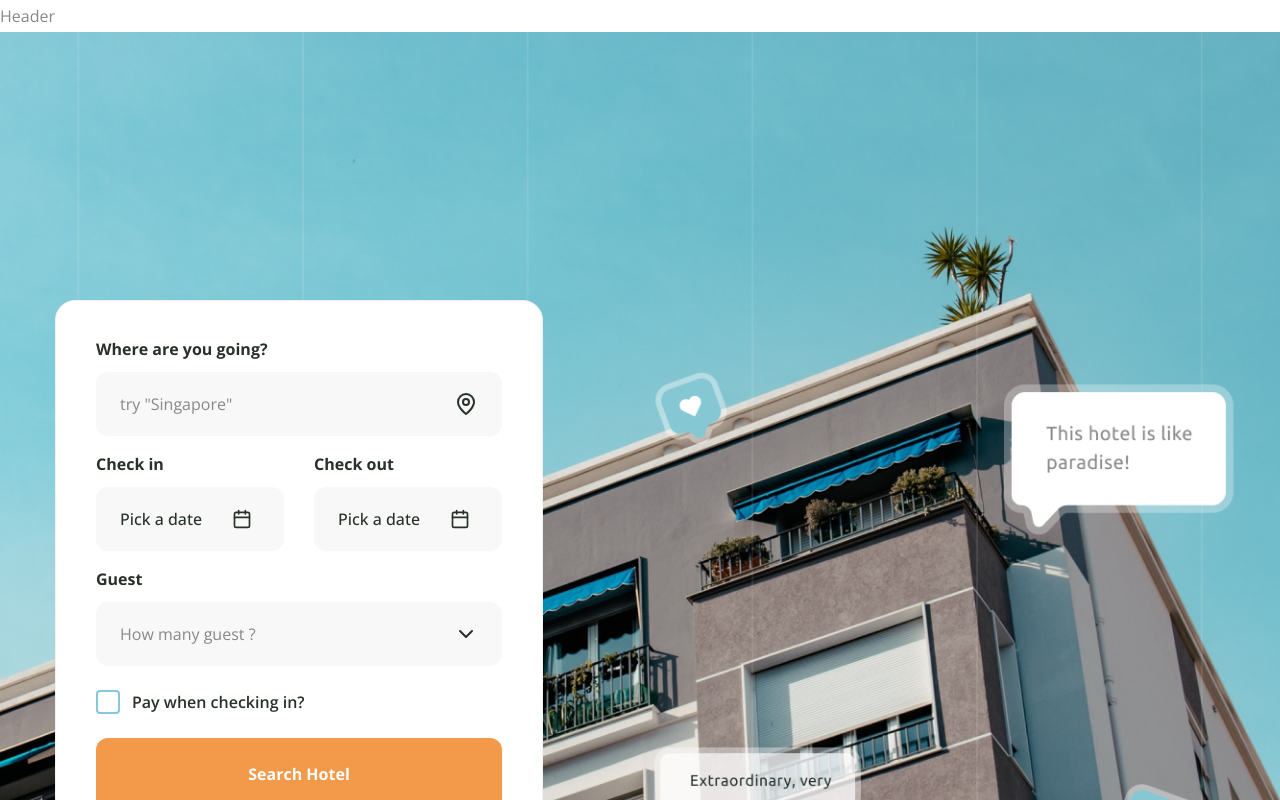
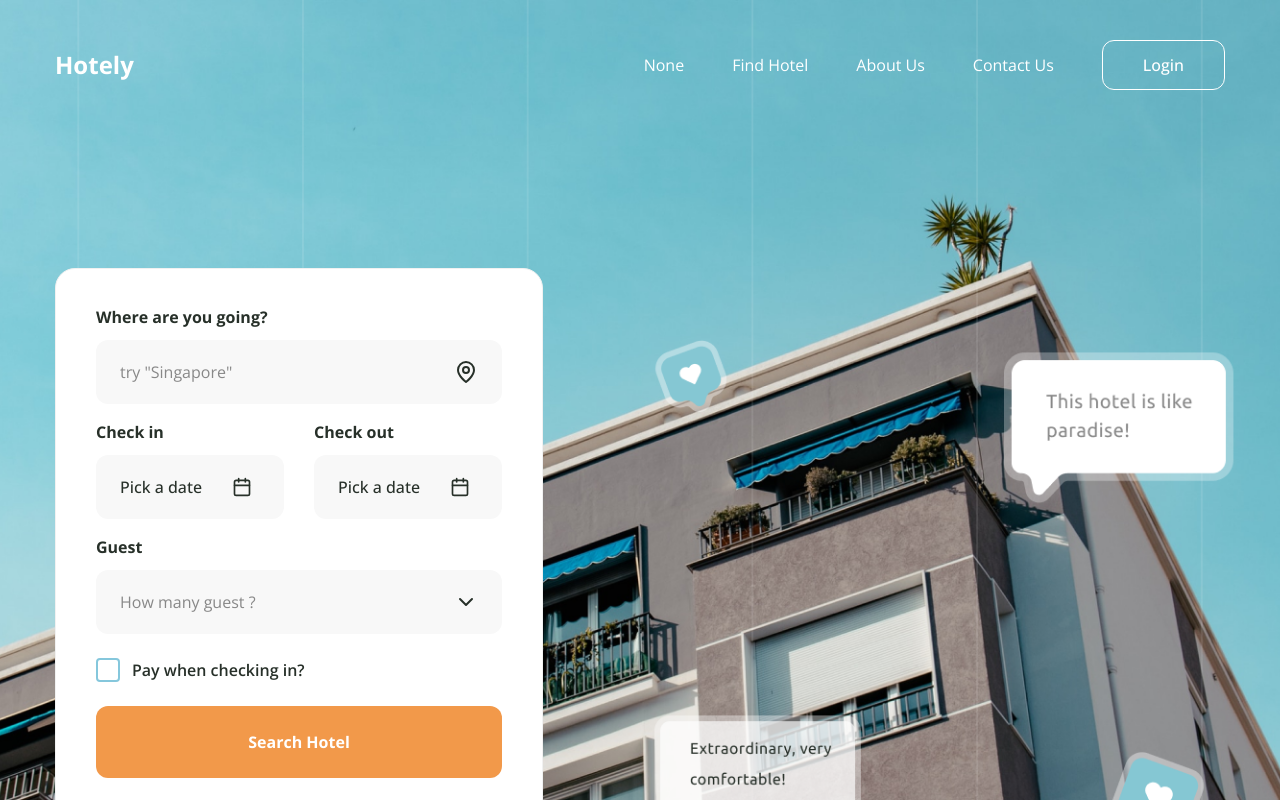
Before and after one commit to nguyenquangcr/Greenpure-home, a Next.js app: page / in a window 1280 px wide. Shown: the top 800 px of the page. Built offline with nearby package versions, Linux system fonts and the light colour scheme.

Commit message:
Feature UI Header, Nav, MobileNav, Socials

```diff
--- a/components/Header.jsx
+++ b/components/Header.jsx
@@ -1,9 +1,38 @@
-import React from 'react'
+import Link from "next/link";
+import { Button } from "./ui/button";
+import MobileNav from "./MobileNav";
+import Nav from "./Nav";
 
 const Header = () => {
   return (
-    <div>Header</div>
-  )
-}
+    <header className="absolute w-full max-w-[1440px] py-8 xl:py-10 h-full">
+      <div className="container m-auto">
+        {/* logo, nav (desktop), btn */}
+        <div className="flex items-center justify-between">
+          {/* logo */}
+          <Link href={"/"}>
+            <h1 className="text-2xl font-bold text-white">Hotely</h1>
+          </Link>
+          {/* nav & btn */}
+          <div className="hidden xl:flex">
+            <div className="flex items-center gap-x-12">
+              <Nav
+                containerStyles={"flex items-center justify-between"}
+                listStyles={"flex gap-x-12 text-white"}
+              />
+              <Button variant="outline" className="px-10 h-[50px]">
+                Login
+              </Button>
+            </div>
+          </div>
+        </div>
+        {/* mobile nav */}
+        <div className="xl:hidden absolute right-8 top-8">
+          <MobileNav />
+        </div>
+      </div>
+    </header>
+  );
+};
 
-export default Header
+export default Header;
--- /dev/null
+++ b/components/MobileNav.jsx
@@ -0,0 +1,40 @@
+"use client";
+import Nav from "./Nav";
+import Image from "next/image";
+import { Menu } from "lucide-react";
+import { Sheet, SheetContent, SheetTrigger } from "./ui/sheet";
+import Link from "next/link";
+import Socials from "./Socials";
+
+const MobileNav = () => {
+  return (
+    <Sheet>
+      <SheetTrigger>
+        <Menu size={36} className="text-white" />
+      </SheetTrigger>
+      <SheetContent side="left">
+        <div className="flex flex-col justify-between h-full p-12">
+          {/* logo */}
+          <Link href={"/"} className="mb-24">
+            <Image
+              src="/footer/logo.svg"
+              width={90}
+              height={46}
+              alt=""
+              priority
+            />
+          </Link>
+          {/* Nav */}
+          <Nav
+            containerStyles={"text-black"}
+            listStyles={"flex flex-col gap-y-6 text-xl"}
+          />
+          {/* socials */}
+          <Socials containerStyles={"flex gap-x-4 text-black"} />
+        </div>
+      </SheetContent>
+    </Sheet>
+  );
+};
+
+export default MobileNav;
--- /dev/null
+++ b/components/Nav.jsx
@@ -0,0 +1,38 @@
+import Link from "next/link";
+
+const links = [
+  {
+    path: "/",
+    pathname: "None",
+  },
+  {
+    path: "/",
+    pathname: "Find Hotel",
+  },
+  {
+    path: "/",
+    pathname: "About Us",
+  },
+  {
+    path: "/",
+    pathname: "Contact Us",
+  },
+];
+
+const Nav = ({ containerStyles, listStyles }) => {
+  return (
+    <div className={`${containerStyles}`}>
+      <ul className={`${listStyles}`}>
+        {links.map((link, index) => {
+          return (
+            <li>
+              <Link href={link.path}>{link.pathname}</Link>
+            </li>
+          );
+        })}
+      </ul>
+    </div>
+  );
+};
+
+export default Nav;
--- /dev/null
+++ b/components/Socials.jsx
@@ -0,0 +1,26 @@
+import Link from "next/link";
+import { InstagramIcon, TwitchIcon, FacebookIcon } from "lucide-react";
+
+const Socials = ({ containerStyles }) => {
+  return (
+    <ul className={`${containerStyles}`}>
+      <li>
+        <Link href={"/"}>
+          <InstagramIcon />
+        </Link>
+      </li>
+      <li>
+        <Link href={"/"}>
+          <TwitchIcon />
+        </Link>
+      </li>
+      <li>
+        <Link href={"/"}>
+          <FacebookIcon />
+        </Link>
+      </li>
+    </ul>
+  );
+};
+
+export default Socials;
--- a/components/ui/sheet.jsx
+++ b/components/ui/sheet.jsx
@@ -1,18 +1,18 @@
 "use client";
-import * as React from "react"
-import * as SheetPrimitive from "@radix-ui/react-dialog"
+import * as React from "react";
+import * as SheetPrimitive from "@radix-ui/react-dialog";
 import { cva } from "class-variance-authority";
-import { X } from "lucide-react"
+import { X } from "lucide-react";
 
-import { cn } from "@/lib/utils"
+import { cn } from "@/lib/utils";
 
-const Sheet = SheetPrimitive.Root
+const Sheet = SheetPrimitive.Root;
 
-const SheetTrigger = SheetPrimitive.Trigger
+const SheetTrigger = SheetPrimitive.Trigger;
 
-const SheetClose = SheetPrimitive.Close
+const SheetClose = SheetPrimitive.Close;
 
-const SheetPortal = SheetPrimitive.Portal
+const SheetPortal = SheetPrimitive.Portal;
 
 const SheetOverlay = React.forwardRef(({ className, ...props }, ref) => (
   <SheetPrimitive.Overlay
@@ -21,9 +21,10 @@ const SheetOverlay = React.forwardRef(({ className, ...props }, ref) => (
       className
     )}
     {...props}
-    ref={ref} />
-))
-SheetOverlay.displayName = SheetPrimitive.Overlay.displayName
+    ref={ref}
+  />
+));
+SheetOverlay.displayName = SheetPrimitive.Overlay.displayName;
 
 const sheetVariants = cva(
   "fixed z-50 gap-4 bg-white p-6 shadow-lg transition ease-in-out data-[state=open]:animate-in data-[state=closed]:animate-out data-[state=closed]:duration-300 data-[state=open]:duration-500 dark:bg-slate-950",
@@ -42,58 +43,70 @@ const sheetVariants = cva(
       side: "right",
     },
   }
-)
+);
 
-const SheetContent = React.forwardRef(({ side = "right", className, children, ...props }, ref) => (
+const SheetContent = React.forwardRef(
+  ({ side = "right", className, children, ...props }, ref) => (
     <SheetPortal>
       <SheetOverlay />
-    <SheetPrimitive.Content ref={ref} className={cn(sheetVariants({ side }), className)} {...props}>
+      <SheetPrimitive.Content
+        ref={ref}
+        className={cn(sheetVariants({ side }), className)}
+        {...props}
+      >
         {children}
-      <SheetPrimitive.Close
-        className="absolute right-4 top-4 rounded-sm opacity-70 ring-offset-white transition-opacity hover:opacity-100 focus:outline-none focus:ring-2 focus:ring-slate-950 focus:ring-offset-2 disabled:pointer-events-none data-[state=open]:bg-slate-100 dark:ring-offset-slate-950 dark:focus:ring-slate-300 dark:data-[state=open]:bg-slate-800">
-        <X className="h-4 w-4" />
+        <SheetPrimitive.Close className="absolute right-4 top-4 rounded-sm opacity-70 ring-offset-white transition-opacity hover:opacity-100 focus:outline-none focus:ring-2 focus:ring-slate-950 focus:ring-offset-2 disabled:pointer-events-none data-[state=open]:bg-slate-100 dark:ring-offset-slate-950 dark:focus:ring-slate-300 dark:data-[state=open]:bg-slate-800">
+          <X className="h-6 w-6 text-black" />
           <span className="sr-only">Close</span>
         </SheetPrimitive.Close>
       </SheetPrimitive.Content>
     </SheetPortal>
-))
-SheetContent.displayName = SheetPrimitive.Content.displayName
+  )
+);
+SheetContent.displayName = SheetPrimitive.Content.displayName;
 
-const SheetHeader = ({
-  className,
-  ...props
-}) => (
+const SheetHeader = ({ className, ...props }) => (
   <div
-    className={cn("flex flex-col space-y-2 text-center sm:text-left", className)}
-    {...props} />
-)
-SheetHeader.displayName = "SheetHeader"
+    className={cn(
+      "flex flex-col space-y-2 text-center sm:text-left",
+      className
+    )}
+    {...props}
+  />
+);
+SheetHeader.displayName = "SheetHeader";
 
-const SheetFooter = ({
-  className,
-  ...props
-}) => (
+const SheetFooter = ({ className, ...props }) => (
   <div
-    className={cn("flex flex-col-reverse sm:flex-row sm:justify-end sm:space-x-2", className)}
-    {...props} />
-)
-SheetFooter.displayName = "SheetFooter"
+    className={cn(
+      "flex flex-col-reverse sm:flex-row sm:justify-end sm:space-x-2",
+      className
+    )}
+    {...props}
+  />
+);
+SheetFooter.displayName = "SheetFooter";
 
 const SheetTitle = React.forwardRef(({ className, ...props }, ref) => (
   <SheetPrimitive.Title
     ref={ref}
-    className={cn("text-lg font-semibold text-slate-950 dark:text-slate-50", className)}
-    {...props} />
-))
-SheetTitle.displayName = SheetPrimitive.Title.displayName
+    className={cn(
+      "text-lg font-semibold text-slate-950 dark:text-slate-50",
+      className
+    )}
+    {...props}
+  />
+));
+SheetTitle.displayName = SheetPrimitive.Title.displayName;
 
 const SheetDescription = React.forwardRef(({ className, ...props }, ref) => (
   <SheetPrimitive.Description
     ref={ref}
     className={cn("text-sm text-slate-500 dark:text-slate-400", className)}
-    {...props} />
-))
-SheetDescription.displayName = SheetPrimitive.Description.displayName
+    {...props}
+  />
+));
+SheetDescription.displayName = SheetPrimitive.Description.displayName;
 
 export {
   Sheet,
@@ -106,4 +119,4 @@ export {
   SheetFooter,
   SheetTitle,
   SheetDescription,
-}
+};
```
Lines whose indentation alone changed are shown as unchanged.
